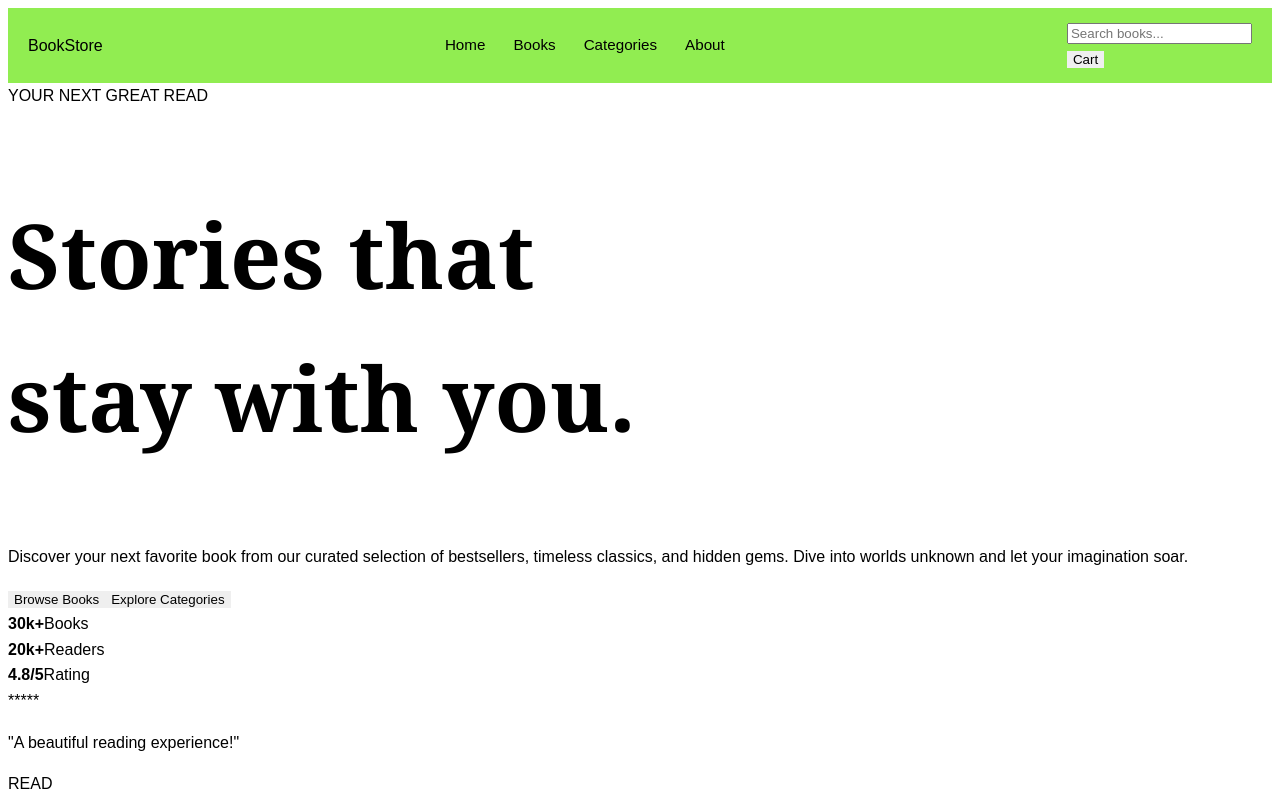
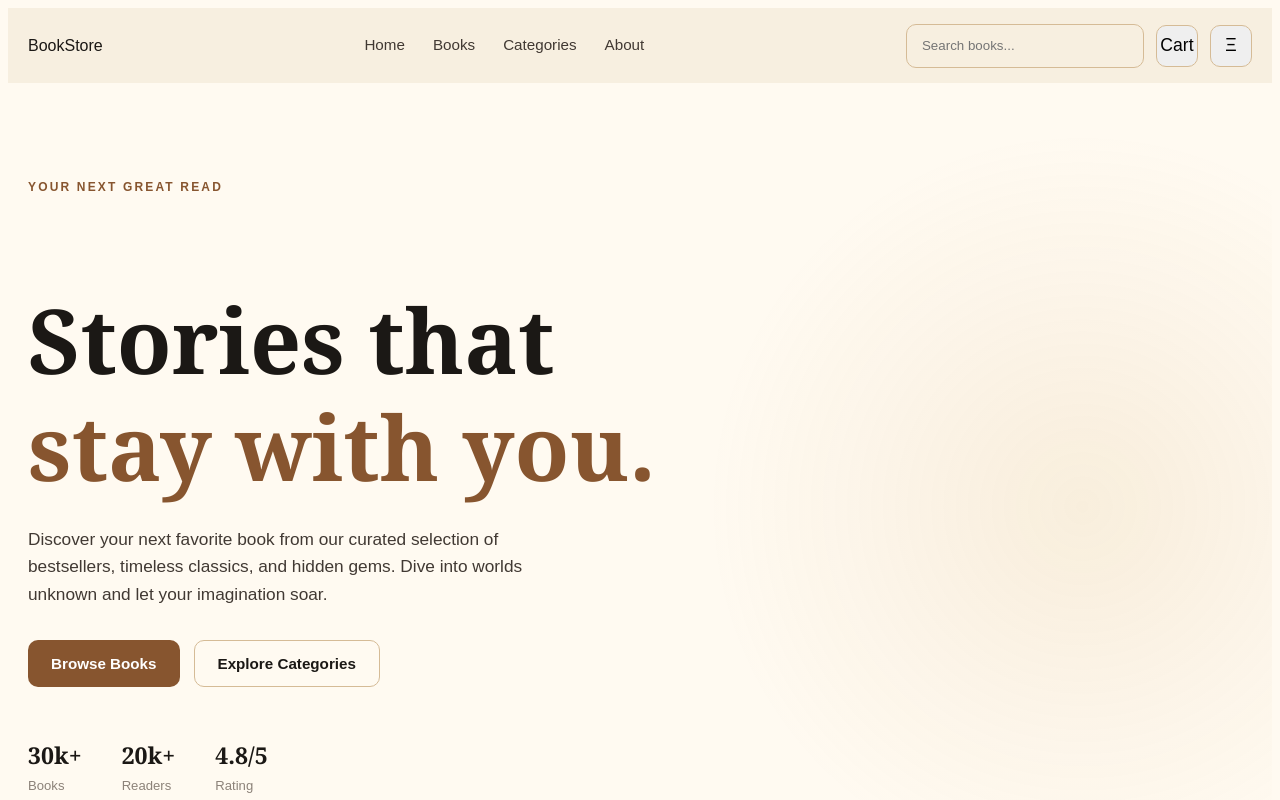
Before and after one commit to Gioulix/Online_library, a React (Vite) app in the folder Frontend/: page / in a window 1280 px wide. Shown: the top 800 px of the page. Built offline with nearby package versions, Linux system fonts and the light colour scheme.

Commit message:
Adding CSS for Hero

```diff
--- a/Frontend/src/App.css
+++ b/Frontend/src/App.css
@@ -1,9 +1,13 @@
+/*----------------------------------
+                 Navbar
+  ----------------------------------*/
+
 .navbar {
   position: sticky;
   top: 0;
   z-index: 100;
 
-  background: rgba(140, 236, 72, 0.95);
+  background: rgba(247, 239, 223, 0.95);
   border-bottom: 1px solid var(#e2af6c);
 
   backdrop-filter: blur(12px);
@@ -39,8 +43,8 @@
   width: 39px;
   height: 39px;
 
-  background: var(white);
-  color: rgb(243, 237, 179);
+  background: var(--primary);
+  color: white;
 
   border-radius: 10px;
 
@@ -52,7 +56,258 @@
   align-items: center;
   gap: 28px;
 
-  color: var(#bfa36a);
+  color: var(--text);
   font-size: 0.95rem;
   font-weight: 500;
 }
+
+.nav-links a {
+  transition: color 0.2s ease;
+}
+
+.nav-links a:hover {
+  color: var(--primary);
+}
+
+.nav-actions {
+  display: flex;
+  align-items: center;
+  gap: 12px;
+  flex-shrink: 0;
+}
+
+.search-box {
+  display: flex;
+  align-items: center;
+  gap: 8px;
+
+  width: 210px;
+  height: 42px;
+
+  padding: 0 13px;
+
+  background: var(white);
+  border: 1px solid var(--border);
+  border-radius: 10px;
+
+  color: var(#645c51);
+}
+
+.search-box input {
+  width: 100%;
+
+  border: 0;
+  outline: 0;
+
+  background: transparent;
+
+  color: var(--dark);
+}
+
+.search-box input::placeholder {
+  color: var(#5a4d43);
+}
+
+.cart-button,
+.menu-button {
+  position: relative;
+  display: grid;
+  place-items: center;
+
+  width: 42px;
+  height: 42px;
+
+  box-sizing: border-box;
+  padding: 0;
+
+  background: var(white);
+  border: 1px solid var(--border);
+  border-radius: 10px;
+
+  font-size: 1.1rem;
+
+  transition:
+    transform 0.2s ease,
+    border-color 0.2s ease;
+}
+
+.cart-button:hover,
+.menu-button:hover {
+  transform: translate3d(-2px, -2px, -2px);
+  border-color: var(--primary);
+}
+
+.cart-badge {
+  position: absolute;
+  top: -6px;
+  right: -6px;
+
+  min-width: 20px;
+  height: 20px;
+
+  padding: 0 5px;
+
+  display: grid;
+  place-items: center;
+
+  background: var(--primary);
+  color: white;
+
+  border-radius: 50%;
+
+  font-size: 0.7rem;
+  font-weight: 700;
+}
+
+.menu-button {
+  display: block;
+  flex-shrink: 0;
+}
+
+@media (max-width: 900px) {
+  .nav-links {
+    display: none;
+  }
+
+  .search-box {
+    width: min(210px, 35vw);
+  }
+}
+
+@media (max-width: 480px) {
+  .nav-container {
+    width: calc(100% - 24px);
+    gap: 12px;
+  }
+
+  .search-box {
+    display: none;
+  }
+}
+
+/*----------------------------------
+                 Hero
+  ----------------------------------*/
+
+.hero {
+  padding: 90px 20px 110px;
+
+  background:
+    radial-gradient(
+      circle at 85% 40%,
+      rgba(200, 150, 70, 0.12),
+      transparent 30%
+    ),
+    var(--cream);
+}
+
+.hero-content {
+  width: min(1240px, 100%);
+  margin: 0 auto;
+
+  display: grid;
+  grid-template-columns: 2fr 1fr;
+  align-items: center;
+
+  gap: 70px;
+}
+
+@media (max-width: 768px) {
+  .hero-content {
+    grid-template-columns: 1fr;
+  }
+}
+
+.hero-label,
+.section-label {
+  display: inline-block;
+
+  margin-bottom: 14px;
+
+  color: var(--primary);
+
+  font-size: 0.75rem;
+  font-weight: 700;
+  letter-spacing: 0.18em;
+}
+
+.hero-text h1 {
+  margin-bottom: 25px;
+  font-family: Georgia, serif;
+}
+
+.hero-text h1 span {
+  color: var(--primary);
+}
+
+.hero-text > p {
+  max-width: 560px;
+
+  color: var(--text);
+
+  font-size: 1.08rem;
+}
+
+.hero-buttons {
+  display: flex;
+  gap: 14px;
+
+  margin-top: 32px;
+}
+
+.primary-button,
+.secondary-button {
+  padding: 14px 23px;
+
+  border-radius: 10px;
+
+  font-size: 0.95rem;
+  font-weight: 700;
+
+  transition:
+    transform 0.2s ease,
+    background 0.2s ease;
+}
+
+.primary-button {
+  background: var(--primary);
+  color: white;
+}
+
+.primary-button:hover {
+  background: var(--primary-dark);
+  transform: translateY(-2px);
+}
+
+.secondary-button {
+  background: transparent;
+  border: 1px solid var(--border);
+  color: var(--dark);
+}
+
+.secondary-button:hover {
+  background: var(white);
+  transform: translateY(-2px);
+}
+
+.hero-stats {
+  display: flex;
+  gap: 40px;
+
+  margin-top: 50px;
+}
+
+.hero-stats div {
+  display: flex;
+  flex-direction: column;
+}
+
+.hero-stats strong {
+  font-family: Georgia, serif;
+  font-size: 1.45rem;
+}
+
+.hero-stats span {
+  color: var(--muted);
+  font-size: 0.82rem;
+}
--- a/Frontend/src/components/Cart.jsx
+++ b/Frontend/src/components/Cart.jsx
@@ -30,7 +30,7 @@ function Cart({ onClose }) {
 
         {cart.length === 0 ? (
           <div className="empty-cart">
-            <div className="empty-cart-icon">🛒</div>
+            <div className="empty-cart-icon">|Cart|</div>
 
             <h3>Your cart is empty</h3>
 
--- a/Frontend/src/components/Hero.jsx
+++ b/Frontend/src/components/Hero.jsx
@@ -22,7 +22,7 @@ function Hero({ onBrowseClick }) {
               Browse Books
             </button>
 
-            <button className="Secondary-button" onClick={onBrowseClick}>
+            <button className="secondary-button" onClick={onBrowseClick}>
               Explore Categories
             </button>
           </div>
--- a/Frontend/src/components/Navbar.jsx
+++ b/Frontend/src/components/Navbar.jsx
@@ -35,6 +35,10 @@ function NavBar({ search, setSearch, onCartClick }) {
             Cart
             {cartCount > 0 && <span className="cart-badge">{cartCount}</span>}
           </button>
+
+          <button className="menu-button" aria-label="Open navigation menu">
+            Ξ
+          </button>
         </div>
       </div>
     </nav>
--- a/Frontend/src/index.css
+++ b/Frontend/src/index.css
@@ -1,3 +1,18 @@
+/*----------------------------------
+              Global
+  ----------------------------------*/
+
+:root {
+  --primary: #87552f;
+  --primary-dark: #70472b;
+  --cream: #fffaf1;
+  --dark: #1b1815;
+  --text: #413933;
+  --border: #d5bb96;
+  --muted: #8c8279;
+  --shadow: 0 12px 40px rgba(40, 27, 14, 0.09);
+}
+
 html {
   scroll-behavior: smooth;
 }
@@ -6,8 +21,8 @@ body {
   min-width: 320px;
   min-height: 100vh;
 
-  background: var(#bfa36a);
-  color: var(rgb(77, 42, 42));
+  background: var(--cream);
+  color: var(--dark);
 
   font-family: Arial, Helvetica, sans-serif;
 
@@ -24,7 +39,8 @@ h1,
 h2,
 h3,
 h4 {
-  color: black;
+  color: var(--dark);
+  line-height: 1.2;
 }
 
 h1 {
@@ -50,7 +66,7 @@ button {
 button:focus-visible,
 input:focus-visible,
 a:focus-visible {
-  outline: 3px solid rgba(140, 95, 60, 0, 4);
+  outline: 3px solid rgba(140, 95, 60, 0.4);
   outline-offset: 3px;
 }
 
@@ -60,7 +76,7 @@ img {
 }
 
 ::selection {
-  background: var(rgb(105, 188, 37));
+  background: var(--border);
   color: var(white);
 }
 
```
